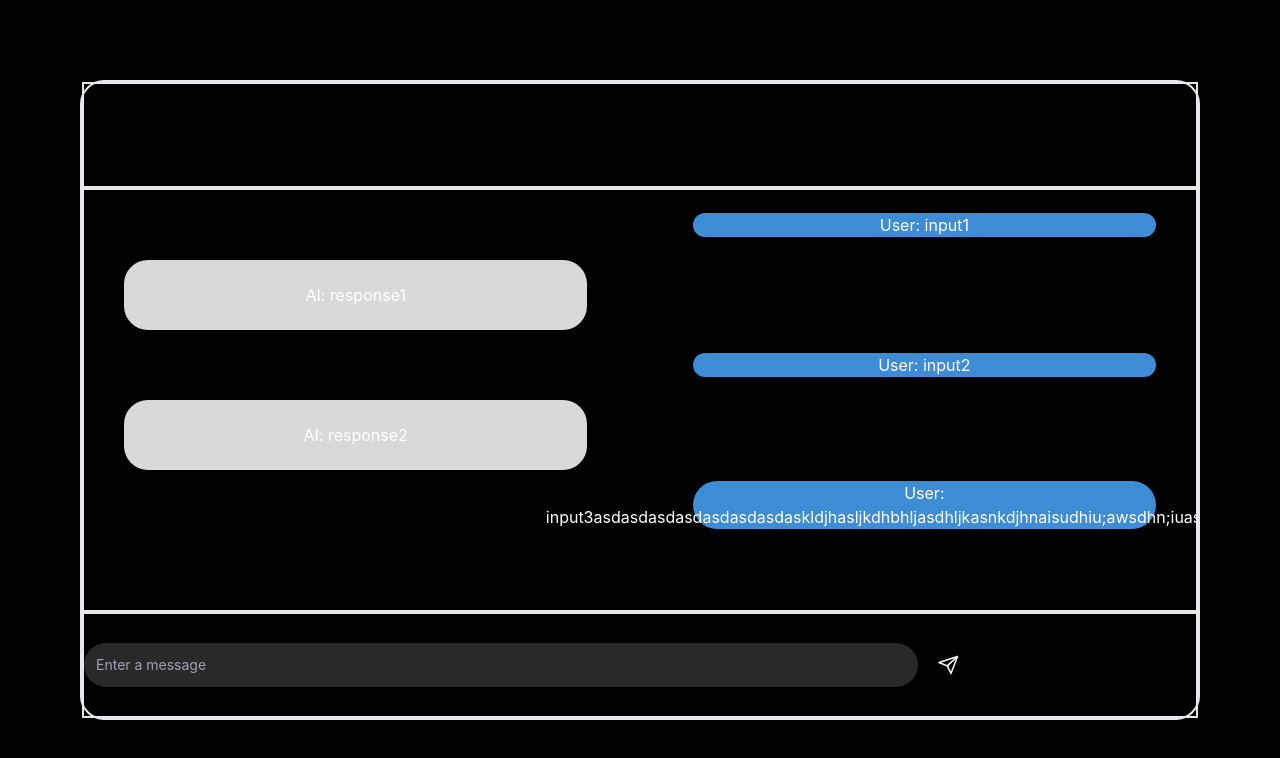
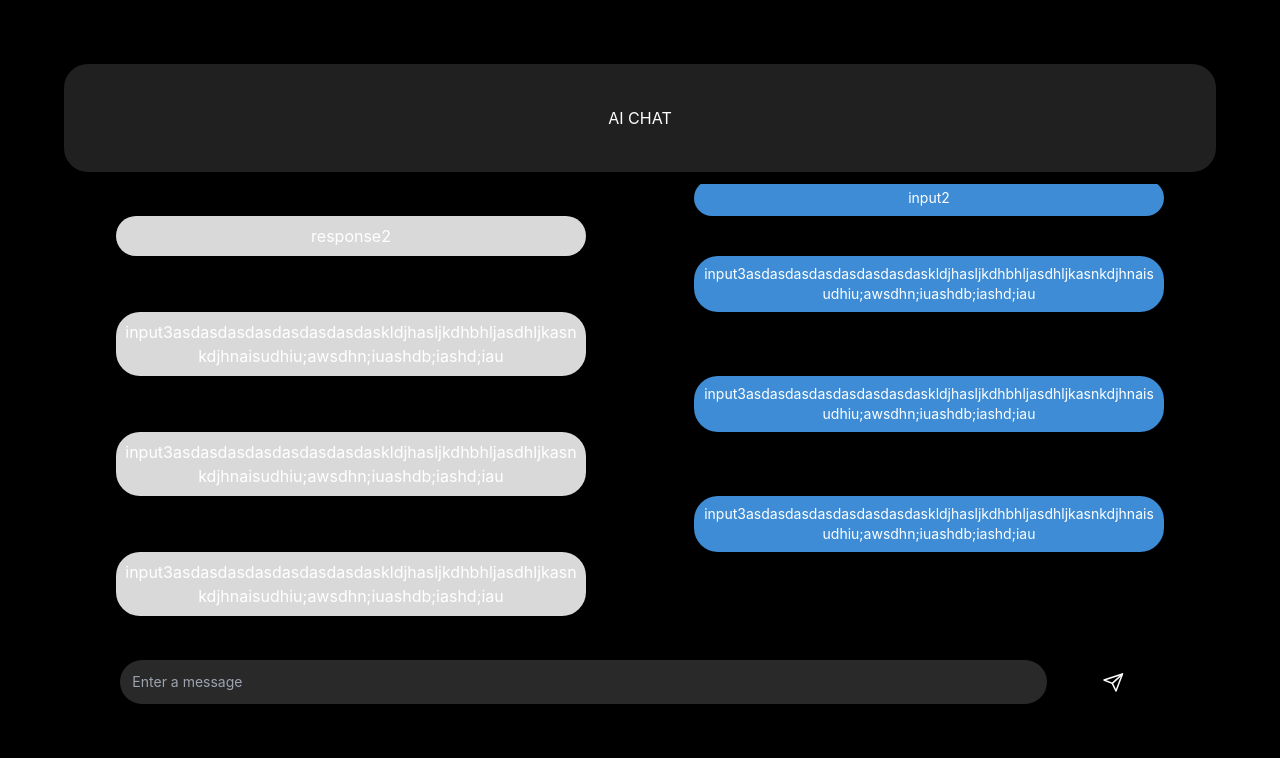
Before and after one commit to michaelZhaoCode/shopWise, a React (Create React App) app in the folder client/: page / in a window 1280 px wide. Shown: the top 758 px of the page. Built offline with nearby package versions, Linux system fonts and the light colour scheme.

Commit message:
finished the chatbot

```diff
--- a/client/src/Chatbot.css
+++ b/client/src/Chatbot.css
@@ -35,3 +35,7 @@
 .child {
     position: absolute;
 }
+
+.word-wrap {
+    word-wrap: break-word;
+}
--- a/client/src/Chatbot.js
+++ b/client/src/Chatbot.js
@@ -8,23 +8,30 @@ const Chatbot = () => {
     "input1",
     "input2",
     "input3asdasdasdasdasdasdasdaskldjhasljkdhbhljasdhljkasnkdjhnaisudhiu;awsdhn;iuashdb;iashd;iau",
+    "input3asdasdasdasdasdasdasdaskldjhasljkdhbhljasdhljkasnkdjhnaisudhiu;awsdhn;iuashdb;iashd;iau",
+    "input3asdasdasdasdasdasdasdaskldjhasljkdhbhljasdhljkasnkdjhnaisudhiu;awsdhn;iuashdb;iashd;iau",
+
   ];
-  const responses = ["response1", "response2"];
+  const responses = ["response1", "response2",
+  "input3asdasdasdasdasdasdasdaskldjhasljkdhbhljasdhljkasnkdjhnaisudhiu;awsdhn;iuashdb;iashd;iau",
+  "input3asdasdasdasdasdasdasdaskldjhasljkdhbhljasdhljkasnkdjhnaisudhiu;awsdhn;iuashdb;iashd;iau",
+  "input3asdasdasdasdasdasdasdaskldjhasljkdhbhljasdhljkasnkdjhnaisudhiu;awsdhn;iuashdb;iashd;iau",
+
+];
 
   const chatMessages = [];
   for (let i = 0; i < Math.max(userInputs.length, responses.length); i++) {
     if (i < userInputs.length) {
       chatMessages.push(
-        <div className="text-white flex flex-col justify-center items-center w-5/12 mr-10 self-end user-color rounded-3xl">
-  User: {userInputs[i]}
-</div>
-
+        <div className="text-white justify-center items-center w-5/12 break-words h-auto  mr-10 self-end user-color rounded-3xl p-2 text-sm">
+          {userInputs[i]}
+        </div>
       );
     }
     if (i < responses.length) {
       chatMessages.push(
-        <div className="text-white flex flex-col justify-center items-center h-full w-5/12 ml-10 self-start ai-color rounded-3xl">
-          AI: {responses[i]}
+        <div className="text-white justify-center items-center break-words h-full w-5/12 ml-10 self-start ai-color rounded-3xl p-2">
+          {responses[i]}
           {/* <h1 className="self-center">AI: {responses[i]}</h1> */}
         </div>
       );
@@ -32,19 +39,19 @@ const Chatbot = () => {
   }
 
   return (
-    <div className="h-screen bg-black p-20 pt-25">
-      <div className="flex flex-col rounded-3xl border-2 main-height">
+    <div className="h-screen bg-black p-16  pt-25">
+      <div className="flex flex-col rounded-3xl main-height">
         {/* Header */}
-        <div className="flex justify-center border-2 h-1/6 items-center">
+        <div className="flex justify-center h-1/6 items-center text-white shadow-lg rounded-3xl header-color">
           <h1>AI CHAT</h1>
         </div>
 
         {/* BODY */}
-        <ScrollToBottom className="flex flex-col justify-center border-2 h-4/6 items-center overflow-auto">
+        <ScrollToBottom className="flex flex-col justify-center h-4/6 items-center overflow-auto m-3">
           {/* Display chat messages dynamically */}
           {chatMessages.map((message, index) => (
             <div
-              className="text-white flex flex-col justify-center items-center h-1/6 w-full"
+              className="text-white flex flex-col justify-center items-center h-auto w-full"
               key={index}
             >
               {message}
@@ -52,13 +59,16 @@ const Chatbot = () => {
           ))}
         </ScrollToBottom>
 
-        <div className="flex justify-center border-2 h-1/6 items-center">
-          <div className="flex w-full gap-5">
+        <div className="flex justify-center  h-1/6 items-center">
+          <div className="flex w-full gap-5 ml-5 mr-5 justify-center">
             <input
-              className="footer-color text-white p-3 rounded-3xl text-sm w-9/12"
+              className="footer-color text-white p-3 rounded-3xl text-sm w-10/12"
               placeholder="Enter a message"
             />
-            <img src={sendButton} alt="Send Button" />
+            <div className="flex justify-center items-center w-1/12">
+            <img src={sendButton} alt="Send Button" className="" />
+
+            </div>
           </div>
         </div>
       </div>
```
